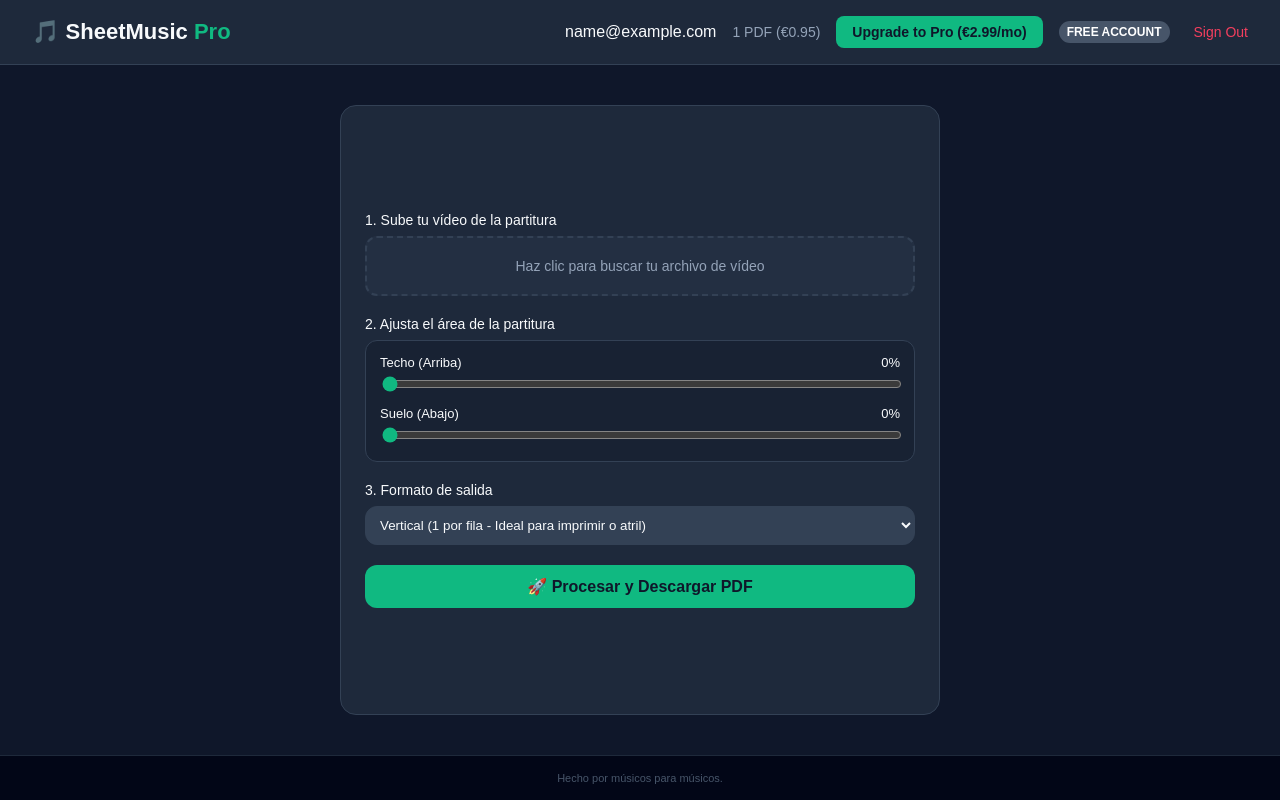
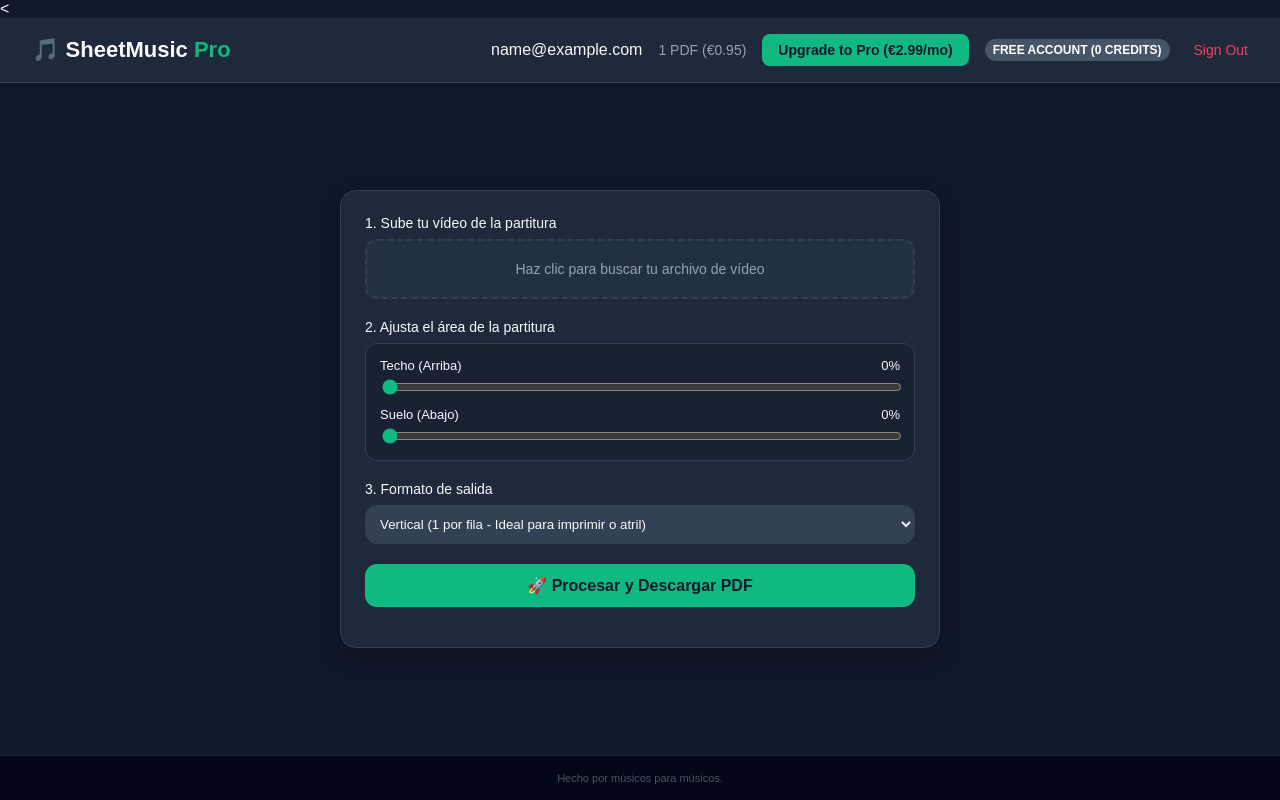
Before and after one commit to davidsantos660/extractor-partituras, a Flask app: page / in a window 1280 px wide. Run offline with Flask 3, Linux system fonts and the light colour scheme; the visitor is signed in with stand-in values (Sample User, id 1); data comes from the database, SQL or seed files in the repository.

Commit message:
Update index.html

```diff
--- a/templates/index.html
+++ b/templates/index.html
@@ -1,10 +1,10 @@
-<!DOCTYPE html>
+<<!DOCTYPE html>
 <html lang="es">
 <head>
     <meta charset="UTF-8">
     <title>SheetMusic Extractor Pro</title>
 </head>
-<body style="background-color:#0f172a; color:#f8fafc; font-family:sans-serif; margin:0; padding:0; min-height:100vh; display:flex; flex-direction:column; justify-content:space-between;">
+<body style="background-color:#0f172a; color:#f8fafc; font-family:sans-serif; margin:0; padding:0; min-height:100vh; display:flex; flex-direction:column;">
 
     <header style="background-color:#1e293b; padding:16px 32px; display:flex; justify-content:space-between; align-items:center; border-bottom:1px solid #334155;">
         <h1 style="font-size:22px; margin:0;">🎵 SheetMusic <span style="color:#10b981;">Pro</span></h1>
@@ -19,7 +19,7 @@
                 {% else %}
                     <a href="/comprar/credito" style="color:#94a3b8; text-decoration:none; font-size:14px;">1 PDF (€0.95)</a>
                     <a href="/comprar/suscripcion" style="background-color:#10b981; color:#0f172a; text-decoration:none; padding:8px 16px; border-radius:8px; font-weight:600; font-size:14px;">Upgrade to Pro (€2.99/mo)</a>
-                    <span style="background-color:#475569; color:#fff; padding:4px 8px; border-radius:20px; font-size:12px; font-weight:bold;">FREE ACCOUNT</span>
+                    <span style="background-color:#475569; color:#fff; padding:4px 8px; border-radius:20px; font-size:12px; font-weight:bold;">FREE ACCOUNT ({{ creditos }} CREDITS)</span>
                 {% endif %}
                 <a href="/logout" style="color:#f43f5e; text-decoration:none; margin-left:8px; font-size:14px;">Sign Out</a>
             {% else %}
@@ -29,7 +29,9 @@
         </div>
     </header>
 
-    <main style="width:100%; max-width:550px; margin:40px auto; padding:24px; background-color:#1e293b; border-radius:16px; border:1px solid #334155; flex-grow:1; display:flex; flex-direction:column; justify-content:center;">
+    <!-- Se eliminó flex-grow y se añadió un contenedor intermedio para evitar que la tarjeta se deforme verticalmente -->
+    <div style="flex: 1; display: flex; align-items: center; justify-content: center; padding: 40px 20px;">
+        <main style="width:100%; max-width:550px; padding:24px; background-color:#1e293b; border-radius:16px; border:1px solid #334155; box-shadow: 0 10px 25px -5px rgba(0, 0, 0, 0.3);">
             <form action="/" method="POST" enctype="multipart/form-data" onsubmit="mostrarCarga()">
                 <div style="margin-bottom:20px;">
                     <label style="display:block; font-size:14px; margin-bottom:8px;">1. Sube tu vídeo de la partitura</label>
@@ -69,6 +71,7 @@
                 <div id="loading" style="text-align:center; color:#10b981; font-weight:600; padding:10px; display:none;">⏳ Recortando márgenes... Esto puede tardar un minuto.</div>
             </form>
         </main>
+    </div>
 
     <footer style="padding:16px; text-align:center; font-size:11px; color:#475569; background-color:#020617; border-top:1px solid #1e293b;">Hecho por músicos para músicos.</footer>
     <video id="video-oculto" style="display:none;"></video>
@@ -79,10 +82,16 @@
         let ctx = canvas.getContext('2d');
         let fotogramaCargado = false;
 
+        function mostrarCarga() {
+            document.getElementById('btn-submit').style.display = 'none';
+            document.getElementById('loading').style.display = 'block';
+        }
+
         function procesarVideoLocal(e) {
             const f = e.target.files; if (!f || f.length === 0) return;
-            document.getElementById('texto-subida').innerText = f.name;
-            videoOculto.src = URL.createObjectURL(f); videoOculto.load();
+            // CORRECCIÓN: Acceder correctamente al índice 0 de la lista de archivos
+            document.getElementById('texto-subida').innerText = f[0].name;
+            videoOculto.src = URL.createObjectURL(f[0]); videoOculto.load();
             videoOculto.onloadedmetadata = () => { videoOculto.currentTime = 15; };
             videoOculto.onseeked = () => {
                 canvas.width = videoOculto.videoWidth; canvas.height = videoOculto.videoHeight;
@@ -108,11 +117,6 @@
             document.getElementById('val-inf').innerText = document.getElementById('corte_inf').value;
             dibujarGuias();
         }
-
-        function mostrarCarga() {
-            document.getElementById('btn-submit').style.display = 'none';
-            document.getElementById('loading').style.display = 'block';
-        }
     </script>
 </body>
 </html>
```
Lines whose indentation alone changed are shown as unchanged.
